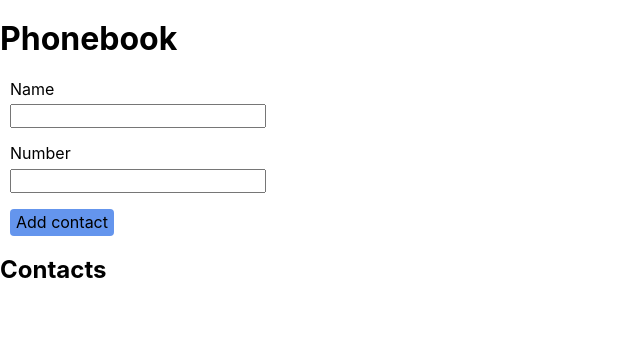
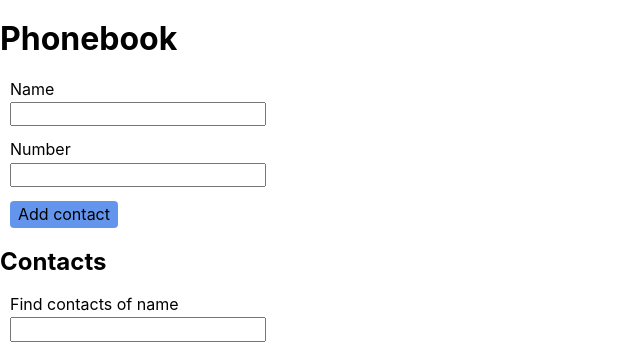
Before and after one commit to SerhiyStepanov/goit-react-hw-02-phonebook, a React (Create React App) app: page / in a window 1280 px wide. Shown: the top 350 px of the page, without its empty margins (0-640 px from the left). Built offline with nearby package versions, Linux system fonts and the light colour scheme.

Commit message:
add filter

```diff
--- a/src/App.js
+++ b/src/App.js
@@ -1,35 +1,25 @@
 import React, { Component } from "react";
 import { Fragment } from "react";
 import shortid from "shortid";
-import Form from "./components/Form";
+import ContactForm from "./components/Form";
+import Filter from "./components/Filter";
 import ContactList from "./components/ContactList";
 
 export default class App extends Component {
   state = {
     contacts: [],
+    filter: "",
   };
 
-  // onInputChange = (e) => {
-  //   const { name, value } = e.currentTarget;
-  //   this.setState({
-  //     [name]: value,
-  //   });
-  // };
-
-  // onFormSubmit = (e) => {
-  //   e.preventDefault();
-  //   console.log(this.state);
-  // };
-
-  submitFormHandler = (data) => {
-    console.log(data);
+  addContact = (data) => {
+    // console.log(data);
     const contact = {
       id: shortid.generate(),
       name: data.name,
       number: data.number,
     };
-    this.setState((prevState) => ({
-      contacts: [...prevState.contacts, contact],
+    this.setState(({ contacts }) => ({
+      contacts: [...contacts, contact],
     }));
   };
 
@@ -41,18 +31,35 @@ export default class App extends Component {
     }));
   };
 
+  filterContact = (e) => {
+    this.setState({
+      filter: e.currentTarget.value,
+    });
+  };
+
+  visibleContacts = () => {
+    const normalizedFilter = this.state.filter.toLowerCase();
+    return this.state.contacts.filter((contact) =>
+      contact.name.toLowerCase().includes(normalizedFilter)
+    );
+  };
+
   render() {
-    const { contacts } = this.state;
-    // const inputNameId = shortid.generate();
-    // const inputNumberId = shortid.generate();
+    const { filter } = this.state;
+    const visibleContact = this.visibleContacts();
+
     return (
       <Fragment>
         <h1>Phonebook</h1>
 
-        <Form onSubmit={this.submitFormHandler} />
+        <ContactForm onSubmit={this.addContact} />
 
         <h2>Contacts</h2>
-        <ContactList items={contacts} onDeleteContact={this.deleteContact} />
+        <Filter value={filter} onChange={this.filterContact} />
+        <ContactList
+          items={visibleContact}
+          onDeleteContact={this.deleteContact}
+        />
       </Fragment>
     );
   }
--- a/src/components/ContactList/ContactList.module.css
+++ b/src/components/ContactList/ContactList.module.css
@@ -1,19 +1,21 @@
 .list {
+  padding-left: 0;
   display: flex;
   align-items: center;
-  justify-content: space-around;
   width: 320px;
-  padding: 4px;
+  padding: 2px;
 }
 
 .text {
-  font-size: 16px;
+  font-size: 14px;
 }
 
 .button {
-  padding: 4px 6px;
+  padding: 4px 8px;
+  margin-left: auto;
   border: none;
   border-radius: 4px;
   background-color: cornflowerblue;
   cursor: pointer;
+  outline: none;
 }
--- /dev/null
+++ b/src/components/Filter/Filter.js
@@ -0,0 +1,15 @@
+import React from "react";
+import shortid from "shortid";
+import s from "./Filter.module.css";
+
+export default function Filter({ value, onChange }) {
+  const inputFilterId = shortid.generate();
+  return (
+    <div className={s.container}>
+      <label htmlFor={inputFilterId} className={s.label}>
+        Find contacts of name
+      </label>
+      <input type="text" value={value} onChange={onChange} id={inputFilterId} />
+    </div>
+  );
+}
--- /dev/null
+++ b/src/components/Filter/Filter.module.css
@@ -0,0 +1,11 @@
+.container {
+  display: flexbox;
+  flex-direction: column;
+  margin-left: 10px;
+  margin-bottom: 14px;
+}
+
+.label {
+  display: flex;
+  margin-bottom: 4px;
+}
--- /dev/null
+++ b/src/components/Filter/index.js
@@ -0,0 +1 @@
+export { default } from "./Filter";
--- a/src/components/Form/Form.js
+++ b/src/components/Form/Form.js
@@ -3,7 +3,7 @@ import shortid from "shortid";
 import PropTypes from "prop-types";
 import s from "./Form.module.css";
 
-export default class Form extends Component {
+export default class ContactForm extends Component {
   state = {
     name: "",
     number: "",
@@ -18,7 +18,7 @@ export default class Form extends Component {
 
   onFormSubmit = (e) => {
     e.preventDefault();
-    console.log(this.state);
+    // console.log(this.state);
     this.props.onSubmit(this.state);
     this.reset();
   };
@@ -72,6 +72,6 @@ export default class Form extends Component {
   }
 }
 
-Form.propTypes = {
+ContactForm.propTypes = {
   onSubmit: PropTypes.func,
 };
--- a/src/components/Form/Form.module.css
+++ b/src/components/Form/Form.module.css
@@ -2,19 +2,20 @@
   display: flexbox;
   flex-direction: column;
   margin-left: 10px;
-  margin-bottom: 16px;
+  margin-bottom: 14px;
 }
 
 .label {
   display: flex;
-  margin-bottom: 6px;
+  margin-bottom: 4px;
 }
 
 .button {
   margin-left: 10px;
-  padding: 4px 6px;
+  padding: 4px 8px;
   border: none;
   border-radius: 4px;
   background-color: cornflowerblue;
   cursor: pointer;
+  outline: none;
 }
```
